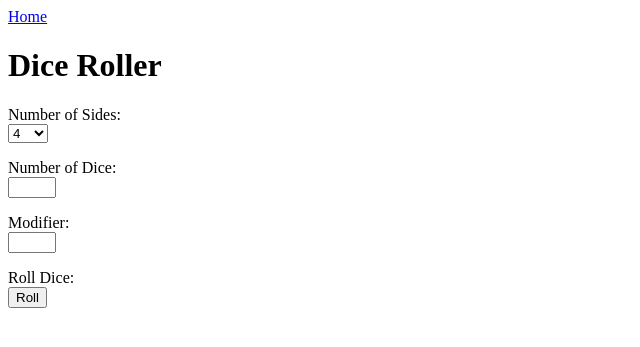
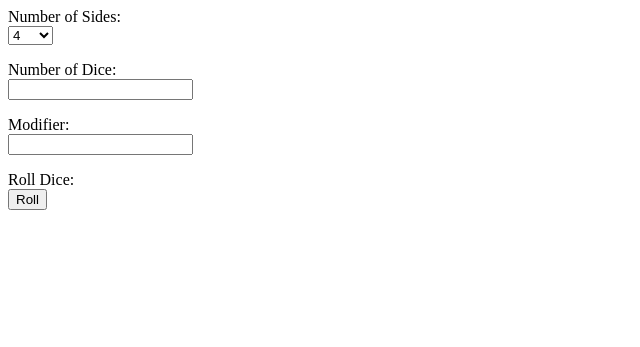
Before and after one commit to Fladolcetta/DnD, a Flask app: template templates/roll.html in a window 1280 px wide. Shown: the top 347 px of the page, without its empty margins (0-640 px from the left). Run offline with Flask 3, Linux system fonts and the light colour scheme; the template is opened without the code that fills it, so the values that code supplies are empty.

Commit message:
Roll using templates

```diff
--- a/main.py
+++ b/main.py
@@ -34,22 +34,27 @@ def roll() -> str:
     num_sides = 6
     num_dice = 1
     modifier = 0
-
+    style_content = render_template('left_right_split_style.html')
+    left_content = render_template('roll.html')
+    right_content = ""
     try:
         if "Roll" in request.args.get("roll"):
             num_dice = int(request.args.get("num_dice"))
             num_sides = int(request.args.get("num_sides"))
             modifier = int(request.args.get("modifier"))
-            content = text_printer.print_roll(num_dice, num_sides, modifier)
+            right_content = text_printer.print_roll(num_dice, num_sides, modifier)
     except TypeError:
         pass
-
-    return render_template('roll.html',
+    content = render_template('left_right_split_body.html',
+                              left_content=left_content,
+                              right_content=right_content)
+    return render_template('blank.html',
                            subtitle="Dice Roller",
                            num_sides=num_sides,
                            num_dice=num_dice,
                            modifier=modifier,
-                           content=content)
+                           content=content,
+                           style_content=style_content)
 
 
 @app.route('/character')
--- a/templates/roll.html
+++ b/templates/roll.html
@@ -1,26 +1,7 @@
-<!DOCTYPE html>
-<html lang="en">
-    <head>
-        <meta charset="UTF-8">
-        <meta name="keywords" content="dnd, d&d, dungeons and dragons, dice, roller">
-        <meta name="description" content="A simple dice roller for Dungeons and Dragons">
-        <title>Frank's Dnd Tool - {{ subtitle }}</title>
-    </head>
-    <style>
-        select {
-        width: 40px;
-        }
-        input[type="number"] {
-        width: 40px;
-        }
-    </style>
-    <body>
-        <a href="/">Home</a>
-        <h1>Dice Roller</h1>
 <form>
     <p>
         <label for="num_sides">Number of Sides:</label><br>
-                <select id="num_sides" name="num_sides">
+        <select id="num_sides" name="num_sides" width="40">
             <option value="4">4</option>
             <option value="6">6</option>
             <option value="8">8</option>
@@ -32,17 +13,14 @@
     </p>
     <p>
         <label for="num_dice">Number of Dice:</label><br>
-                <input type="number" name="num_dice" value={{num_dice}} min="0">
+        <input type="number" name="num_dice" value={{num_dice}} min="0" width="40">
     </p>
     <p>
         <label for="modifier">Modifier:</label><br>
-                <input type="number" name="modifier" value={{modifier}}>
+        <input type="number" name="modifier" value={{modifier}} width="40">
     </p>
     <p>
         <label for="roll">Roll Dice:</label><br>
         <input type="submit" name="roll" value="Roll">
     </p>
 </form>
-        {{ content|safe }}
-    </body>
-</html>
```
Lines whose indentation alone changed are shown as unchanged.
